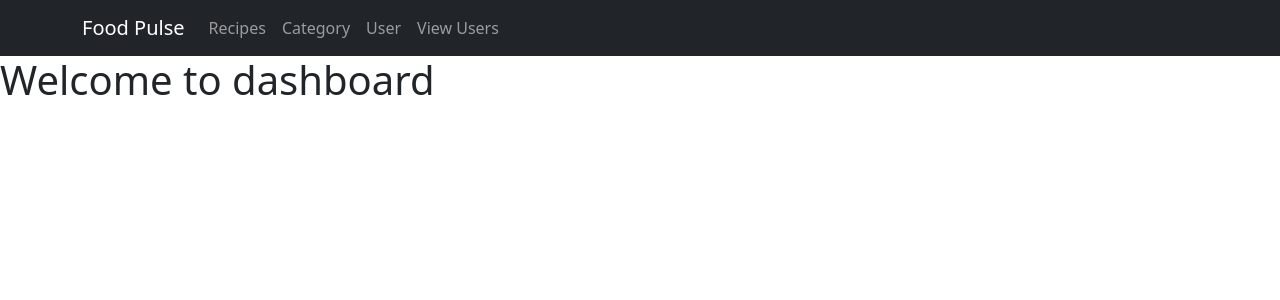
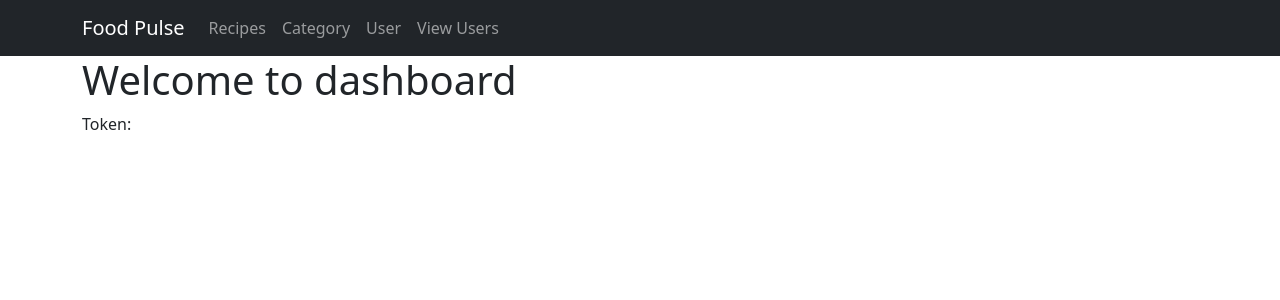
Before and after one commit to TJ-Mothokho/foodpulse, a React (Create React App) app: page /dashboard in a window 1280 px wide. Shown: the top 300 px of the page. Built offline with nearby package versions, Linux system fonts and the light colour scheme.

Commit message:
Fixed Token bug

```diff
--- a/src/Pages/Login/LoginPage.js
+++ b/src/Pages/Login/LoginPage.js
@@ -1,4 +1,5 @@
-import React, {Fragment, useState} from "react";
+import React, {Fragment, useState, useContext} from "react";
+import { TokenContext } from "../../TokenContext";
 import axios from "axios";
 import 'bootstrap/dist/css/bootstrap.css';
 import Button from 'react-bootstrap/Button';
@@ -8,7 +9,7 @@ import image from './Assets/Images/login.png'
 
 const Login = () =>
 {
-    const [token, setToken] = useState("");
+    const {setToken} = useContext(TokenContext);
     const [username, setUsername] = useState('');
     const [password, setPassword] = useState('');
     const navigate = useNavigate();
@@ -36,7 +37,7 @@ const Login = () =>
     const showRecipes = () => {
         axios.get('https://localhost:7297/api/Recipes/GetAll', {
             headers: {
-                Authorization: `Bearer ${token}`,
+                Authorization: `Bearer ${setToken}`,
             },
         })
         .then((result) => {
--- a/src/Pages/dashboard.js
+++ b/src/Pages/dashboard.js
@@ -1,9 +1,16 @@
-import React from "react";
+import React, {useContext} from "react";
+import { TokenContext } from "../TokenContext";
+import { Container } from "react-bootstrap";
 
 const Dashboard = () =>
 {
+    const {token} = useContext(TokenContext);
+
 return(
-    <h1>Welcome to dashboard</h1>
+    <Container>
+        <h1>Welcome to dashboard</h1>
+        <p>Token: {token}</p>
+    </Container>
 )
 }
 
--- /dev/null
+++ b/src/TokenContext.js
@@ -0,0 +1,16 @@
+import React, {createContext, useState} from "react";
+import ReactDOM from 'react-dom';
+import App from './App';
+
+export const TokenContext = createContext();
+
+export const TokenProvider = ({children}) =>
+{
+    const [token, setToken] = useState('');
+
+    return(
+        <TokenContext.Provider value={{token, setToken}}>
+            {children}
+        </TokenContext.Provider>
+    );
+}
--- a/src/index.js
+++ b/src/index.js
@@ -5,12 +5,15 @@ import App from './App';
 import reportWebVitals from './reportWebVitals';
 import 'bootstrap/dist/css/bootstrap.min.css'; // Bootstrap styles
 import 'react-toastify/dist/ReactToastify.css'; // Toastify styles
+import { TokenProvider } from './TokenContext';
 
 
 const root = ReactDOM.createRoot(document.getElementById('root'));
 root.render(
   <React.StrictMode>
+    <TokenProvider>
     <App />
+    </TokenProvider>
   </React.StrictMode>
 );
 
```
